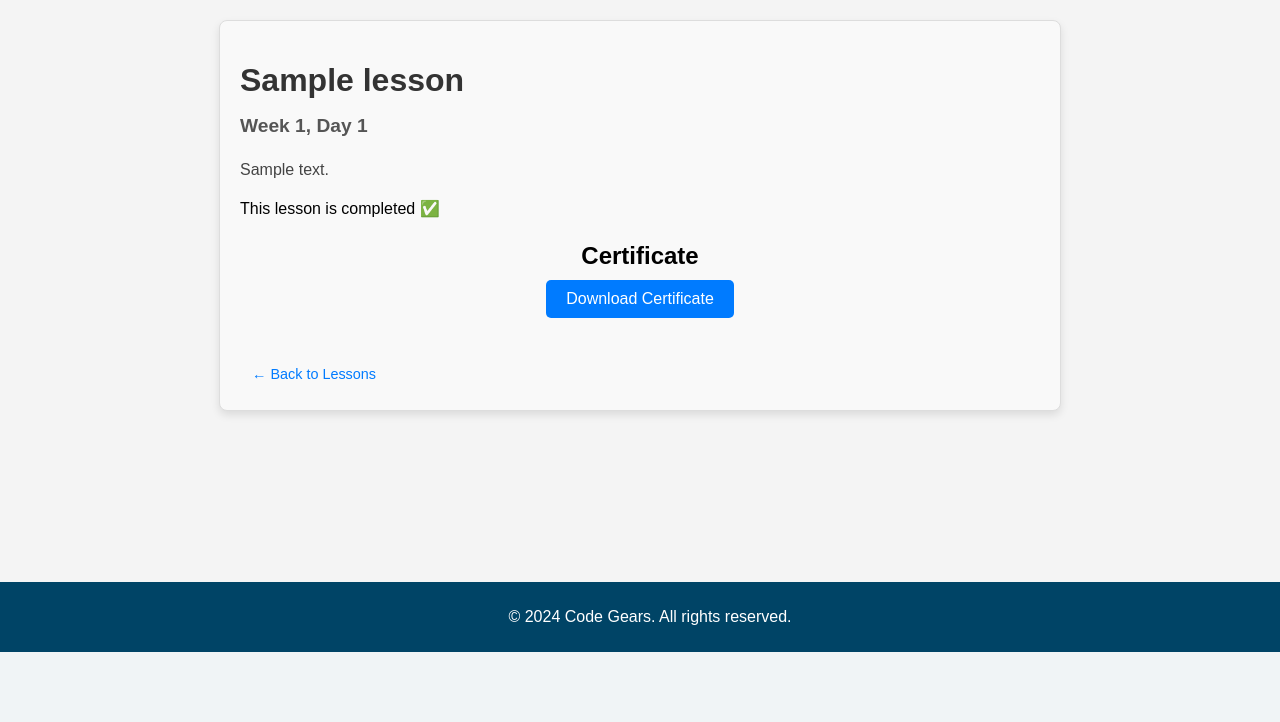
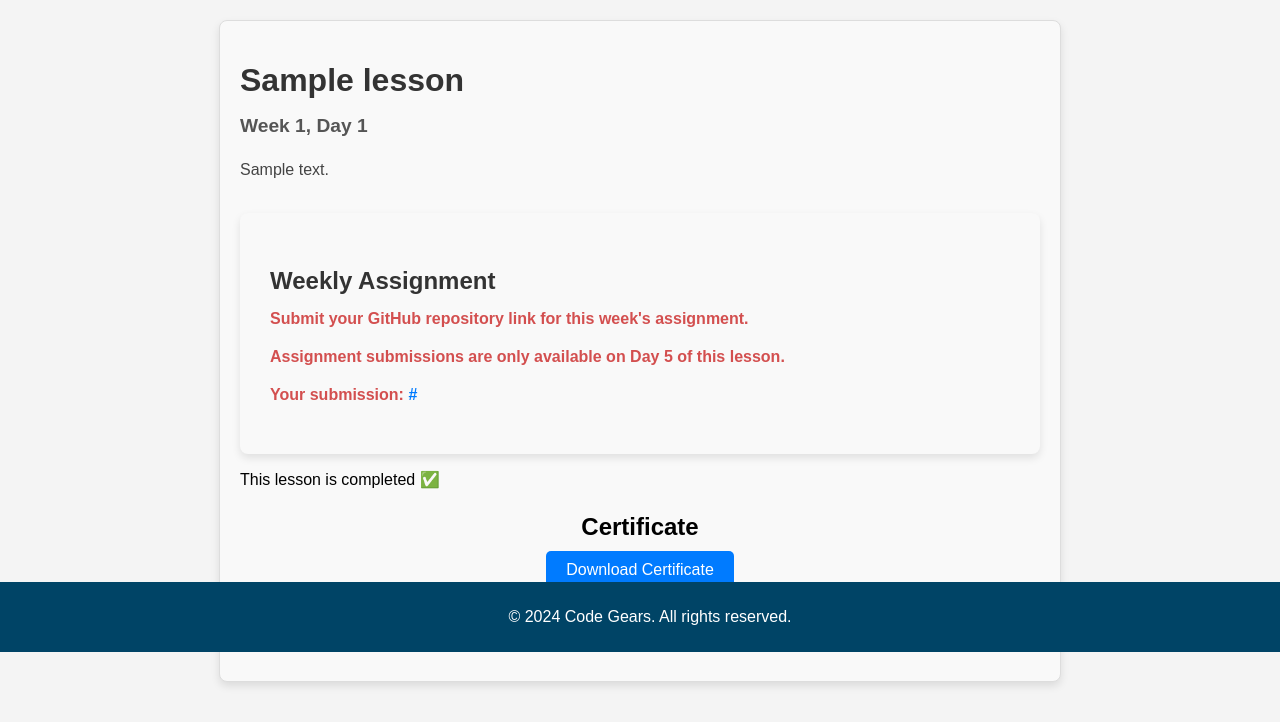
Before and after one commit to BarsilNzola/skill-development-and-certification, a Django app: page /api/lesson/1/ in a window 1280 px wide. Shown: the part 148-870 px from the top of the page. Before the commit the page ends 800 px from the top, so only its background shows below. Run offline with Django 5.2, Linux system fonts and the light colour scheme; a user stored in the database is signed in; tables that the repository leaves empty hold one stand-in row (values such as "Sample post").

Commit message:
assignment upload feature

```diff
--- a/core/models.py
+++ b/core/models.py
@@ -136,6 +136,12 @@ class Assignment(models.Model):
     due_date = models.DateTimeField()
     course = models.ForeignKey('Course', on_delete=models.CASCADE)
     module = models.ForeignKey('Module', on_delete=models.CASCADE)
+    lesson = models.ForeignKey('Lesson', on_delete=models.CASCADE, null=False)
+
+    # Add fields for submission tracking
+    submitted_by = models.ForeignKey(settings.AUTH_USER_MODEL, on_delete=models.CASCADE, null=True, blank=True)  # Track the user who submitted
+    github_link = models.URLField(null=True, blank=True)  # URL for the GitHub repository link
+    submitted_at = models.DateTimeField(auto_now_add=True, null=True, blank=True)  # Track the submission date
 
     def __str__(self):
         return self.title
--- a/core/urls.py
+++ b/core/urls.py
@@ -1,6 +1,6 @@
 from django.urls import path, include
 from django.contrib import admin
-from .views import home, login_signup, update_profile_picture, module_lessons_view, lesson_detail_view, mark_lesson_complete, logout_view, CourseListCreate, CourseDetail, ModuleListCreate, ModuleDetail, LessonListCreate, LessonDetail, ProgressListCreate, ProgressDetail, QuizListCreate, QuizDetail, QuestionListCreate, QuestionDetail, generate_certificate, AssignmentListCreate, AssignmentDetail
+from .views import home, login_signup, update_profile_picture, module_lessons_view, lesson_detail_view, submit_assignment, mark_lesson_complete, logout_view, CourseListCreate, CourseDetail, ModuleListCreate, ModuleDetail, LessonListCreate, LessonDetail, ProgressListCreate, ProgressDetail, QuizListCreate, QuizDetail, QuestionListCreate, QuestionDetail, generate_certificate, AssignmentListCreate, AssignmentDetail
 from users.views import login_view, signup_view, dashboard_view
 
 app_name = 'core'
@@ -16,6 +16,7 @@ urlpatterns = [
     path('profile/edit/', update_profile_picture, name='profile_edit'),
     path('module/<int:module_id>/lessons/', module_lessons_view, name='module_lessons'),
     path('lesson/<int:lesson_id>/', lesson_detail_view, name='lesson_detail'),
+    path('lesson/<int:lesson_id>/submit_assignment/', submit_assignment, name='submit_assignment'),
     path('lesson/<int:lesson_id>/complete/', mark_lesson_complete, name='mark_lesson_complete'),
     path('certificate/<int:course_id>/<int:user_id>/', generate_certificate, name='generate_certificate'),
     path('logout/', logout_view, name='logout'),  # New logout route
--- a/core/views.py
+++ b/core/views.py
@@ -1,6 +1,6 @@
 from django.shortcuts import render, redirect, get_object_or_404
 from django.http import HttpResponse
-from django.http import HttpResponseNotFound
+from django.http import HttpResponseNotFound, HttpResponseRedirect
 from django.http import JsonResponse
 from reportlab.lib.pagesizes import letter
 from reportlab.pdfgen import canvas
@@ -16,6 +16,7 @@ from django.contrib.auth import authenticate, login, get_user_model, logout
 from django.contrib.auth.decorators import login_required
 from django.contrib import messages
 from django.utils.html import mark_safe
+from django.utils import timezone
 from .forms import LoginForm, SignUpForm, ProfileEditForm  # Import forms
 
 def login_signup(request):
@@ -139,15 +140,51 @@ def lesson_detail_view(request, lesson_id):
             day=1
         ).first()
 
+    # Check if there's an existing assignment submission for the user
+    assignment_submitted = None
+    try:
+        assignment_submitted = Assignment.objects.get(lesson=lesson, submitted_by=request.user)
+    except Assignment.DoesNotExist:
+        assignment_submitted = None
+
+    # Check if the current lesson is Day 5
+    is_day_5 = lesson.day == 5
+
     context = {
         'lesson': lesson,
         'next_lesson': next_lesson,
         'progress_percentage': progress_percentage,
-        'lesson_completed': lesson_completed,  # Pass completion status to the template
+        'lesson_completed': lesson_completed,
         'certificate_eligible': certificate_eligible,
+        'assignment_submitted': assignment_submitted,
+        'is_day_5': is_day_5,  # Pass the Day 5 check to the template
     }
+
     return render(request, 'lesson_detail.html', context)
 
+@login_required
+def submit_assignment(request, lesson_id):
+    lesson = get_object_or_404(Lesson, id=lesson_id)
+
+    # Only allow submission if it's Day 5
+    if lesson.day == 5:
+        if request.method == 'POST':
+            github_link = request.POST['github_link']
+            # Ensure the user hasn't already submitted for this lesson
+            if Assignment.objects.filter(lesson=lesson, submitted_by=request.user).exists():
+                return redirect('core:lesson_detail', lesson_id=lesson.id)  # Redirect if already submitted
+
+            # Create the new assignment submission
+            assignment = Assignment.objects.create(
+                lesson=lesson,  # Properly set the lesson field
+                submitted_by=request.user,
+                github_link=github_link,
+                submitted_at=timezone.now(),  # Automatically set the submission time
+            )
+            return redirect('core:lesson_detail', lesson_id=lesson.id)  # Redirect after submission
+
+    # Redirect if it's not Day 5
+    return redirect('core:lesson_detail', lesson_id=lesson.id)  # Redirect to lesson detail if not Day 5
 
 
 @login_required
--- a/static/core/css/lesson_detail.css
+++ b/static/core/css/lesson_detail.css
@@ -52,6 +52,102 @@ code {
 .lesson-content a {
     color: #007bff;
     text-decoration: underline;
+}
+
+/* Style the assignment section */
+.assignment-section {
+    background-color: #f9f9f9;
+    padding: 30px;
+    border-radius: 8px;
+    margin-top: 30px;
+    box-shadow: 0 4px 8px rgba(0, 0, 0, 0.1);
+}
+
+.assignment-section h3 {
+    font-size: 24px;
+    font-weight: bold;
+    color: #333;
+    margin-bottom: 15px;
+}
+
+.assignment-section p {
+    font-size: 16px;
+    color: #555;
+    margin-bottom: 20px;
+}
+
+.assignment-section form {
+    display: flex;
+    flex-direction: column;
+    gap: 15px;
+    max-width: 500px;
+    margin: 0 auto;
+}
+
+.assignment-section input[type="url"] {
+    padding: 10px;
+    font-size: 16px;
+    border: 1px solid #ddd;
+    border-radius: 5px;
+    width: 100%;
+    box-sizing: border-box;
+}
+
+.assignment-section button {
+    padding: 10px 20px;
+    font-size: 16px;
+    background-color: #007bff;
+    color: white;
+    border: none;
+    border-radius: 5px;
+    cursor: pointer;
+    transition: background-color 0.3s ease;
+    width: 100%;
+    box-sizing: border-box;
+}
+
+.assignment-section button:hover {
+    background-color: #0056b3;
+}
+
+.assignment-section a {
+    color: #007bff;
+    text-decoration: none;
+}
+
+.assignment-section a:hover {
+    text-decoration: underline;
+}
+
+.assignment-section p {
+    font-size: 16px;
+    color: #555;
+    margin-top: 15px;
+}
+
+/* Message when not on Day 5 */
+.assignment-section p {
+    font-size: 16px;
+    color: #d34f4f; /* Red color for alert */
+    font-weight: bold;
+}
+
+/* Style for the submission status message */
+.assignment-section .submission-status {
+    margin-top: 20px;
+    padding: 10px;
+    background-color: #f0f8ff;
+    border-radius: 8px;
+    border: 1px solid #cce7ff;
+    color: #007bff;
+}
+
+.assignment-section .no-submission {
+    background-color: #ffd9d9; /* Light red background for not submitted */
+    padding: 15px;
+    border-radius: 8px;
+    color: #d34f4f;
+    font-size: 16px;
 }
 
 .complete-button {
--- a/templates/base.html
+++ b/templates/base.html
@@ -5,6 +5,7 @@
     <meta charset="UTF-8">
     <meta name="viewport" content="width=device-width, initial-scale=1.0">
     <title>{% block title %}Code Gears{% endblock %}</title>
+    <link rel="icon" type="image/x-icon" href="{% static 'core/images/logo.png' %}">
     <link rel="stylesheet" href="{% static 'core/css/styles.css' %}">
 </head>
 <body>
--- a/templates/lesson_detail.html
+++ b/templates/lesson_detail.html
@@ -21,6 +21,27 @@
         {{ lesson.content|render_codeblocks|linebreaks|safe }}
     </div>
 
+    <!-- Assignment Section (Only Show on Day 5) -->
+    <div class="assignment-section">
+        <h3>Weekly Assignment</h3>
+        <p>Submit your GitHub repository link for this week's assignment.</p>
+
+        {% if lesson.day == 5 %}
+            <!-- Show the submission form only on Day 5 -->
+            <form method="POST" action="{% url 'core:submit_assignment' lesson.id %}">
+                {% csrf_token %}
+                <input type="url" name="github_link" placeholder="GitHub Repository Link" required>
+                <button type="submit" class="btn">Submit</button>
+            </form>
+        {% else %}
+            <!-- Show message for other lesson days -->
+            <p>Assignment submissions are only available on Day 5 of this lesson.</p>
+        {% endif %}
+
+        {% if assignment_submitted %}
+            <p>Your submission: <a href="{{ assignment_submitted.github_link }}" target="_blank">{{ assignment_submitted.github_link }}</a></p>
+        {% endif %}
+    </div>
 
     <!-- Completion Button -->
     <div class="completion-section">
--- a/users/urls.py
+++ b/users/urls.py
@@ -10,6 +10,7 @@ from .views import (
     update_profile_picture,
     module_lessons_view,
     lesson_detail_view,
+    submit_assignment,
     mark_lesson_complete,
     generate_certificate
 )
@@ -27,6 +28,7 @@ urlpatterns = [
     path('update-profile-picture/', update_profile_picture, name='update-profile-picture'),
     path('module/<int:module_id>/lessons/', module_lessons_view, name='module_lessons'),
     path('lesson/<int:lesson_id>/', lesson_detail_view, name='lesson_detail'),
+    path('lesson/<int:lesson_id>/submit_assignment/', submit_assignment, name='submit_assignment'),
     path('lesson/<int:lesson_id>/complete/', mark_lesson_complete, name='mark_lesson_complete'),
     path('certificate/<int:course_id>/<int:user_id>/', generate_certificate, name='generate_certificate'),
     path('logout/', logout_view, name='logout'),  # New logout route
```
Also changed, not shown: users/views.py (+41 -3 lines), core/migrations/0009_assignment_github_link_assignment_submitted_at_and_more.py (added), core/migrations/0010_assignment_lesson.py (added).
